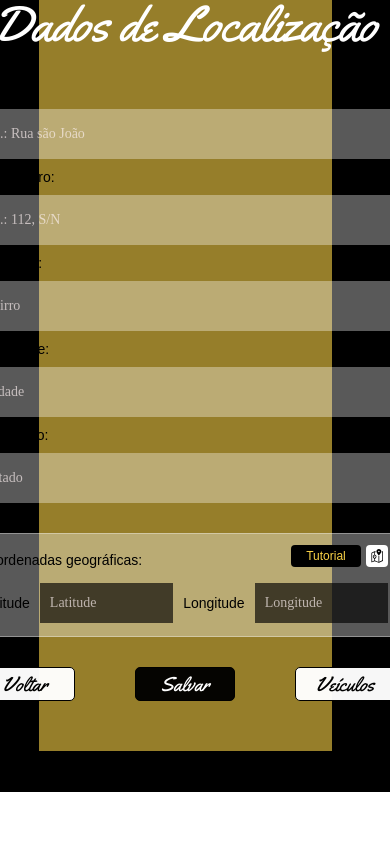
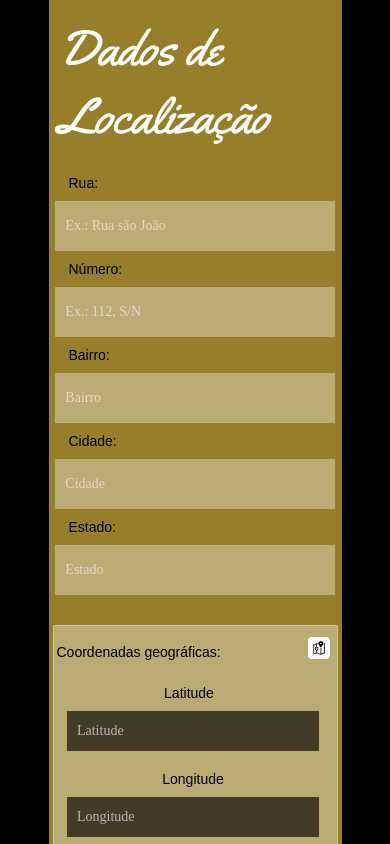
Before and after one commit to Mpadilhat/web, a React (Create React App) app: page /profile in a window 390 px wide. Shown: the part 1156-2000 px from the top of the page. Before the commit the page ends 1948 px from the top, so only its background shows below. Built offline with nearby package versions, Linux system fonts and the light colour scheme; a web font is replaced by a local one; what reduxsauce would draw is missing.

Commit message:
Responsividade do perfil

```diff
--- a/src/screens/perfil/perfil.js
+++ b/src/screens/perfil/perfil.js
@@ -44,8 +44,8 @@ const Perfil = () => {
     <s.Body>
       <s.Container>
         {!pageVeiculos ? (
-          <s.Box yellow style={{ marginRight: 20 }}>
-            <s.Line>
+          <s.Box yellow>
+            <s.Line head>
               <s.DivFoto>
                 <label htmlFor="foto">
                   <s.Icon src={icons.edit} className="foto" foto />
@@ -230,7 +230,7 @@ const Perfil = () => {
               />
             </s.DivInputs>
 
-            <s.DivFaixa gray>
+            <s.DivFaixa gray coord>
               <s.DivLabel
                 style={{
                   justifyContent: "space-between",
@@ -241,12 +241,18 @@ const Perfil = () => {
                 <s.Label style={{ marginLeft: 0 }}>
                   Coordenadas geográficas:
                 </s.Label>
-                <s.DivAjuda>
-                  <s.Link onClick={() => setOpenModal(true)}>Tutorial</s.Link>
-                  <s.Icon src={icons.localizacao} />
+                <s.DivAjuda onClick={() => setOpenModal(true)}>
+                  <s.Link id="coordenadas" title="ajuda">
+                    Tutorial
+                  </s.Link>
+                  <s.Icon
+                    title="ajuda"
+                    src={icons.localizacao}
+                    style={{ cursor: "pointer" }}
+                  />
                 </s.DivAjuda>
               </s.DivLabel>
-              <s.DivPreco>
+              <s.DivPreco id="coords">
                 <s.Label space left>
                   Latitude
                 </s.Label>
@@ -257,7 +263,9 @@ const Perfil = () => {
                   value={latitude}
                   onChange={(e) => setLatitude(e.target.value)}
                 />
-                <s.Label space>Longitude</s.Label>
+                <s.Label space id="longitude">
+                  Longitude
+                </s.Label>
                 <s.Number
                   gray
                   type={"number"}
@@ -275,13 +283,7 @@ const Perfil = () => {
               />
             )}
 
-            <s.Line
-              style={{
-                justifyContent: "space-between",
-                marginTop: 30,
-                width: 420,
-              }}
-            >
+            <s.Line buttons>
               <s.Button onClick={() => history.push("/")}>Voltar</s.Button>
               <s.Button
                 style={{ background: "rgba(0, 0, 0, 0.97)", color: "white" }}
--- a/src/screens/perfil/styled-perfil.js
+++ b/src/screens/perfil/styled-perfil.js
@@ -19,6 +19,10 @@ export const Container = styled.div`
   align-items: flex-start;
   width: 100%;
   margin: 40px 20px;
+
+  @media (max-width: 650px) {
+    margin: 30px 0;
+  }
 `;
 
 export const Box = styled.div`
@@ -43,6 +47,12 @@ export const DivInputs = styled.div`
   flex-direction: column;
   justify-content: center;
   align-items: center;
+
+  @media (max-width: 650px) {
+    div {
+      width: 100%;
+    }
+  }
 `;
 
 export const Line = styled.div`
@@ -51,6 +61,36 @@ export const Line = styled.div`
   justify-content: center;
   align-items: center;
   margin-bottom: 20px;
+
+  ${(props) => props.head && "flex-wrap: wrap"};
+
+  ${(props) =>
+    props.buttons &&
+    `
+   justify-content: space-between;
+   margin-top: 30px;
+   width: 420px;
+  `};
+
+  @media (max-width: 650px) {
+    ${(props) =>
+      props.head &&
+      `flex-direction: column;
+      width: 100%;
+    label{
+      font-size: 45px;
+    }
+    `};
+
+    ${(props) =>
+      props.buttons &&
+      `
+   width: 100%;
+   button ~button{
+     margin-left: 15px;
+   }
+  `};
+  }
 `;
 
 export const DivFoto = styled.div`
@@ -163,6 +203,37 @@ export const DivFaixa = styled.div`
   margin-top: 30px;
   background: ${(props) =>
     props.gray ? "rgba(255,255,255,0.35)" : "rgba(0, 0, 0, 0.6)"};
+
+  ${(props) =>
+    props.coord &&
+    `
+  width: 410px;
+`};
+
+  @media (max-width: 600px) {
+    #coords {
+      flex-direction: column;
+      input {
+        width: 85%;
+      }
+    }
+
+    ${(props) =>
+      props.coord &&
+      `
+    width: 100%;
+`};
+  }
+
+  @media (max-width: 450px) {
+    #coordenadas {
+      display: none;
+    }
+
+    #longitude {
+      margin-top: 20px;
+    }
+  }
 `;
 
 export const DivPreco = styled.div`
```
